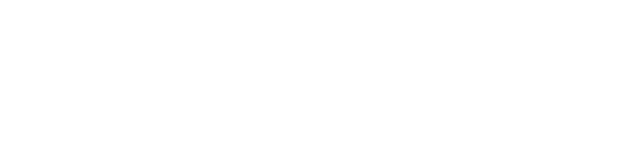
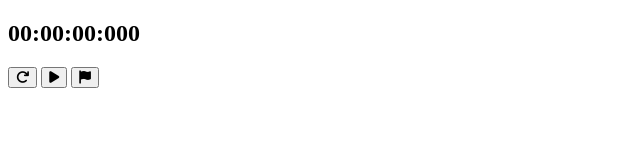
Before and after one commit to natyy200/cronometro, a plain HTML site: page index.html in a window 1280 px wide. Shown: the whole page, without its empty margins (0-640 px from the left). Drawn offline with Linux system fonts and the light colour scheme.

Commit message:
criando a estrutura html e adicionando os elementos principais

```diff
--- a/index.html
+++ b/index.html
@@ -4,10 +4,30 @@
     <meta charset="UTF-8">
     <meta name="viewport" content="width=device-width, initial-scale=1.0">
     <link rel="shortcut icon" href="https://cdn-icons-png.flaticon.com/512/4905/4905624.png" type="image/x-icon">
+    <!-- icone dos botões -->
+    <link rel="stylesheet" href="https://cdnjs.cloudflare.com/ajax/libs/font-awesome/6.3.0/css/all.min.css" integrity="sha512-SzlrxWUlpfuzQ+pcUCosxcglQRNAq/DZjVsC0lE40xsADsfeQoEypE+enwcOiGjk/bSuGGKHEyjSoQ1zVisanQ==" crossorigin="anonymous" referrerpolicy="no-referrer" />
+    <!-- link css -->
     <link rel="stylesheet" href="./assets/css/style.css">
     <title>Cronômetro</title>
 </head>
 <body>
+    <div id="stopwatch">
+        <h2 id="timer">
+            00:00:00:000
+        </h2>
+        <div id="actions">
+            <button id="reset">
+                <i class="fa-solid fa-redo"></i>
+            </button>
+            <button id="power" action="start">
+                <i class="fa-solid fa-play"></i>
+            </button>
+            <button id="mark">
+                <i class="fa-solid fa-flag"></i>
+            </button>
+        </div>
+        <div id="marks-list"></div>
+    </div>
 
     <script src="./assets/js/script.js"></script>
 </body>
```
